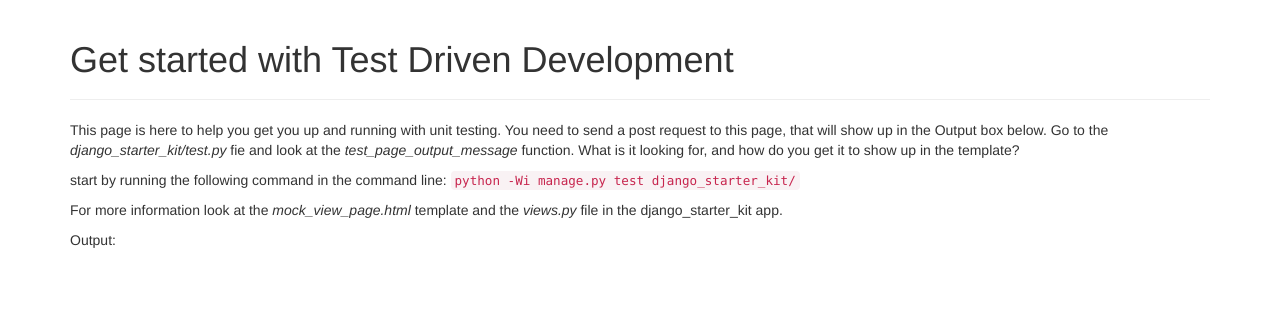
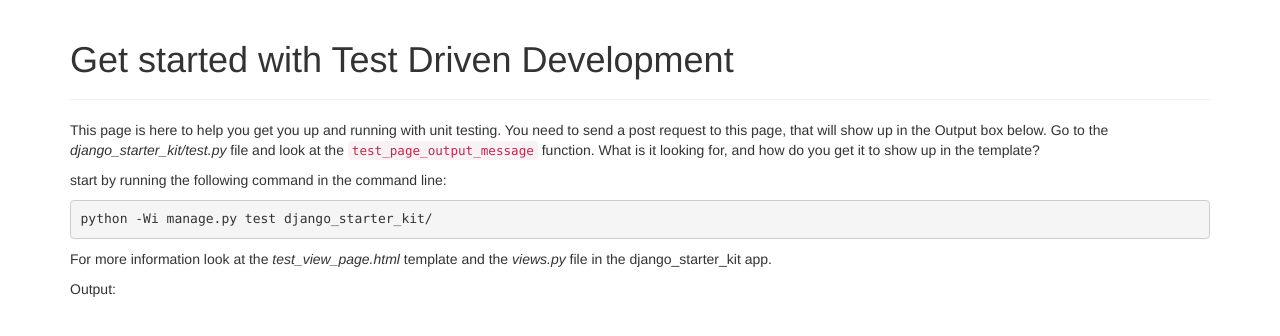
Before and after one commit to sturoscy/django_starter_kit, a Django app: template templates/test_view/test_view_page.html in a window 1280 px wide. Shown: the top 336 px of the page. Run offline with Django 3.2, Linux system fonts and the light colour scheme; the template is opened without the code that fills it, so the values that code supplies are empty; some libraries are stand-ins or nearby versions.

Commit message:
Spelling and some formatting

```diff
--- a/templates/test_view/test_view_page.html
+++ b/templates/test_view/test_view_page.html
@@ -9,10 +9,10 @@
 		<div class="col-lg-12">
 			<div class="page-header"><h1>Get started with Test Driven Development</h1></div>
 			<p>
-				This page is here to help you get you up and running with unit testing. You need to send a post request to this page, that will show up in the Output box below. Go to the <i>django_starter_kit/test.py</i> fie and look at the <i>test_page_output_message</i> function. What is it looking for, and how do you get it to show up in the template?
+				This page is here to help you get you up and running with unit testing. You need to send a post request to this page, that will show up in the Output box below. Go to the <i>django_starter_kit/test.py</i> file and look at the <code>test_page_output_message</code> function. What is it looking for, and how do you get it to show up in the template?
 			</p>
-			<p>start by running the following command in the command line: <code>python -Wi manage.py test django_starter_kit/</code></p>
-			<p>For more information look at the <i>mock_view_page.html</i> template and the <i>views.py</i> file in the django_starter_kit app.</p>
+			<p>start by running the following command in the command line: <pre>python -Wi manage.py test django_starter_kit/</pre></p>
+			<p>For more information look at the <i>test_view_page.html</i> template and the <i>views.py</i> file in the django_starter_kit app.</p>
 			<p> Output: </p>
 		</div>
 	</div>
```
